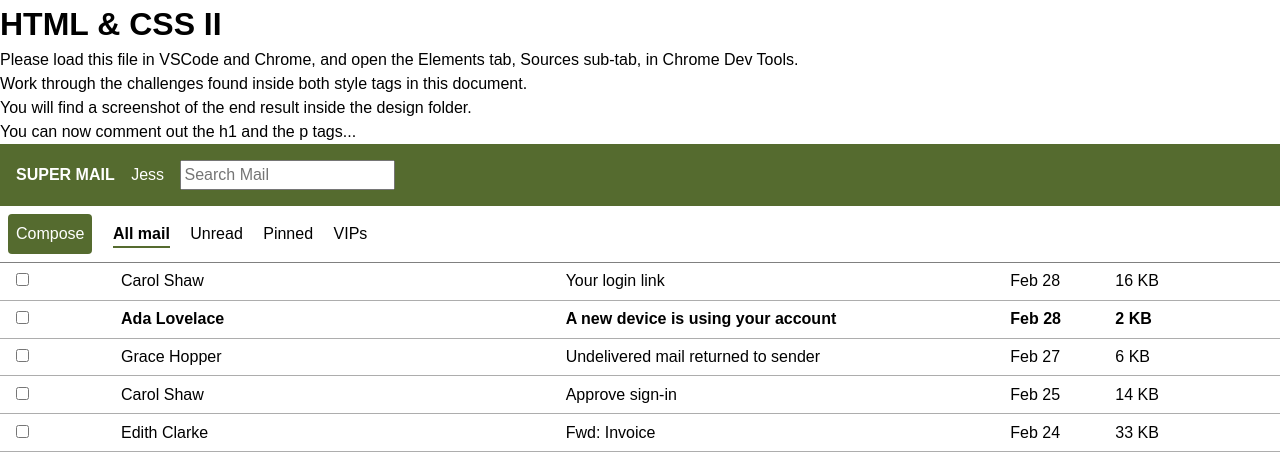
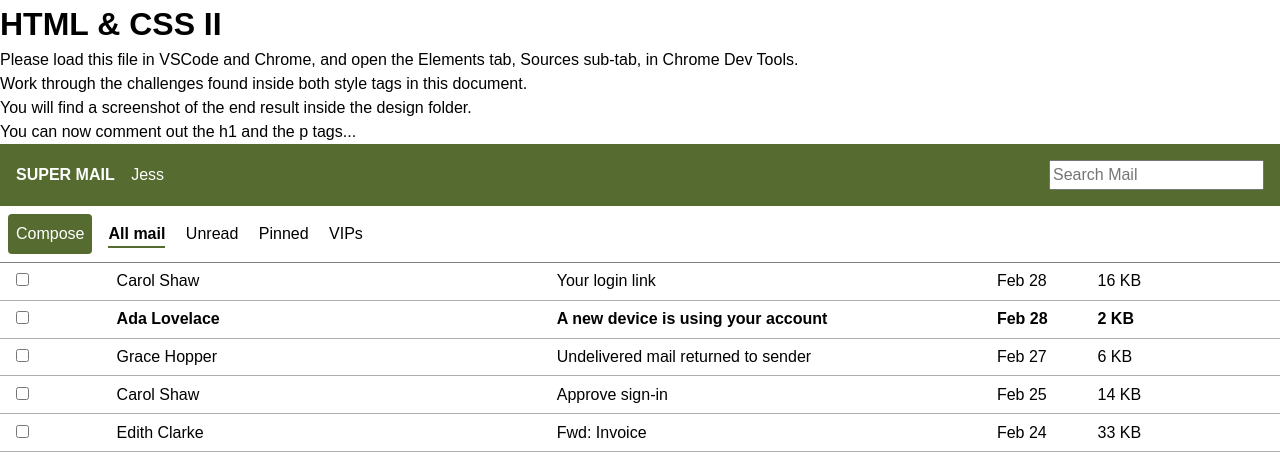
Before and after one commit to bloominstituteoftechnology/module-project-html-and-css-iii-stevensantiagoperez, a plain HTML site: page part2.html in a window 1280 px wide. Drawn offline with Linux system fonts and the light colour scheme.

Commit message:
part2done

```diff
--- a/part2.html
+++ b/part2.html
@@ -61,7 +61,6 @@ p, h1, h2, h3, h4, h5, h6 {
 }
 
 #headerTop div {
-  display: inline-block;
 
 }
 
@@ -86,6 +85,11 @@ p, h1, h2, h3, h4, h5, h6 {
     /* 👉 Task 4- Target the divs that are directly nested underneath the id headerTop.
     Make them display as inline block, instead of block.
     This will make them render on the same line. DONE */
+    #headerTop {
+        display: flex;
+        align-items: baseline;
+        justify-content: space-between;
+    }
 
     /* 👉 Task 5- Target the spans that are nested inside the id headerTop.
     Make them have some margin on the right.
@@ -110,8 +114,10 @@ p, h1, h2, h3, h4, h5, h6 {
     Make them display as inline block, instead of block.
     This will cause them to render on the same line.
     You can consolidate this rule with the one on step. 4 */
-    #headerBottom > div {
-      display: inline-block;
+    #headerBottom {
+        display: flex;
+        align-items: baseline;
+        /* justify-content: space-between; */
     }
 
 
@@ -149,8 +155,8 @@ p, h1, h2, h3, h4, h5, h6 {
     /* 👉 Task 12- Target all divs directly nested inside elements with a class of email,
     and make them display as inline-block elements.
     This will make each email render all its details in the same line*/
-    .email > div {
-      display: inline-block;
+    .email {
+        display: flex;
     }
 
     /* 👉 Task 13- Target the elements with a class of email.
```
